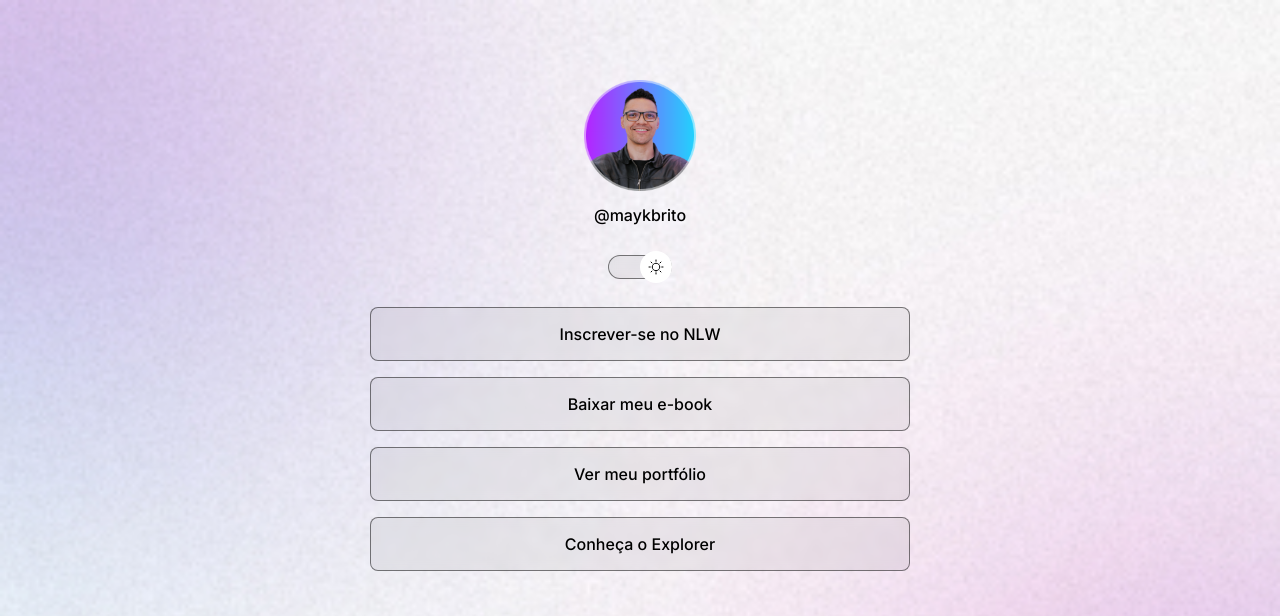
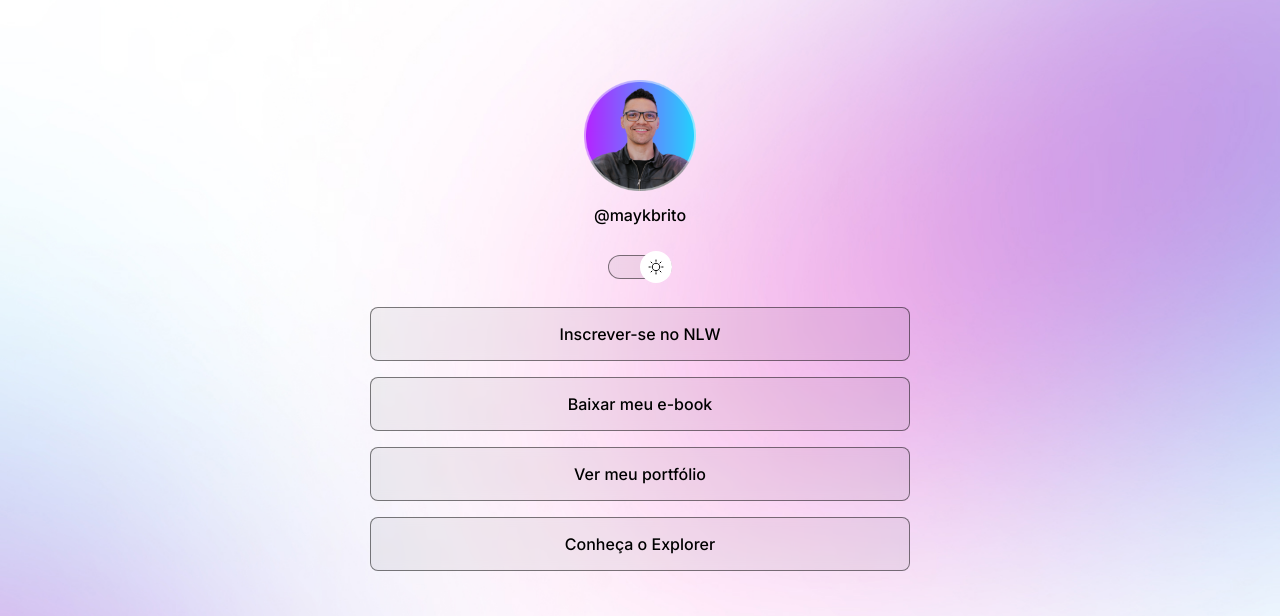
Before and after one commit to nilozancanaro/projeto, a plain HTML site: page index.html in a window 1280 px wide. Shown: the top 616 px of the page. Drawn offline with nearby package versions, Linux system fonts and the light colour scheme.

Commit message:
change background based on media queries

```diff
--- a/style.css
+++ b/style.css
@@ -35,6 +35,7 @@ body {
   /* background: color image repeat position/size */
   /*background: url(./assets/bg-mobile.jpg)*/
   background: var(--bg-url) no-repeat top center/cover;
+  height: 100vh;
 }
 
 body * {
@@ -166,3 +167,15 @@ footer {
   text-align: center;
   font-size: 14px;
 }
+
+/* media queries */
+/* esta configuração só funciona quando a <meta de "viewport" estiver no HTML, que faz a adaptação do conteúdo pela viewport.*/
+
+@media (min-width: 700px) {
+  :root {
+    --bg-url: url(./assets/bg-desktop.jpg);
+  }
+  .light {
+    --bg-url: url(./assets/bg-desktop-light.jpg);
+  }
+}
```
Also changed, not shown: assets/bg-desktop-light.jpg (added), assets/bg-desktop.jpg (added).
